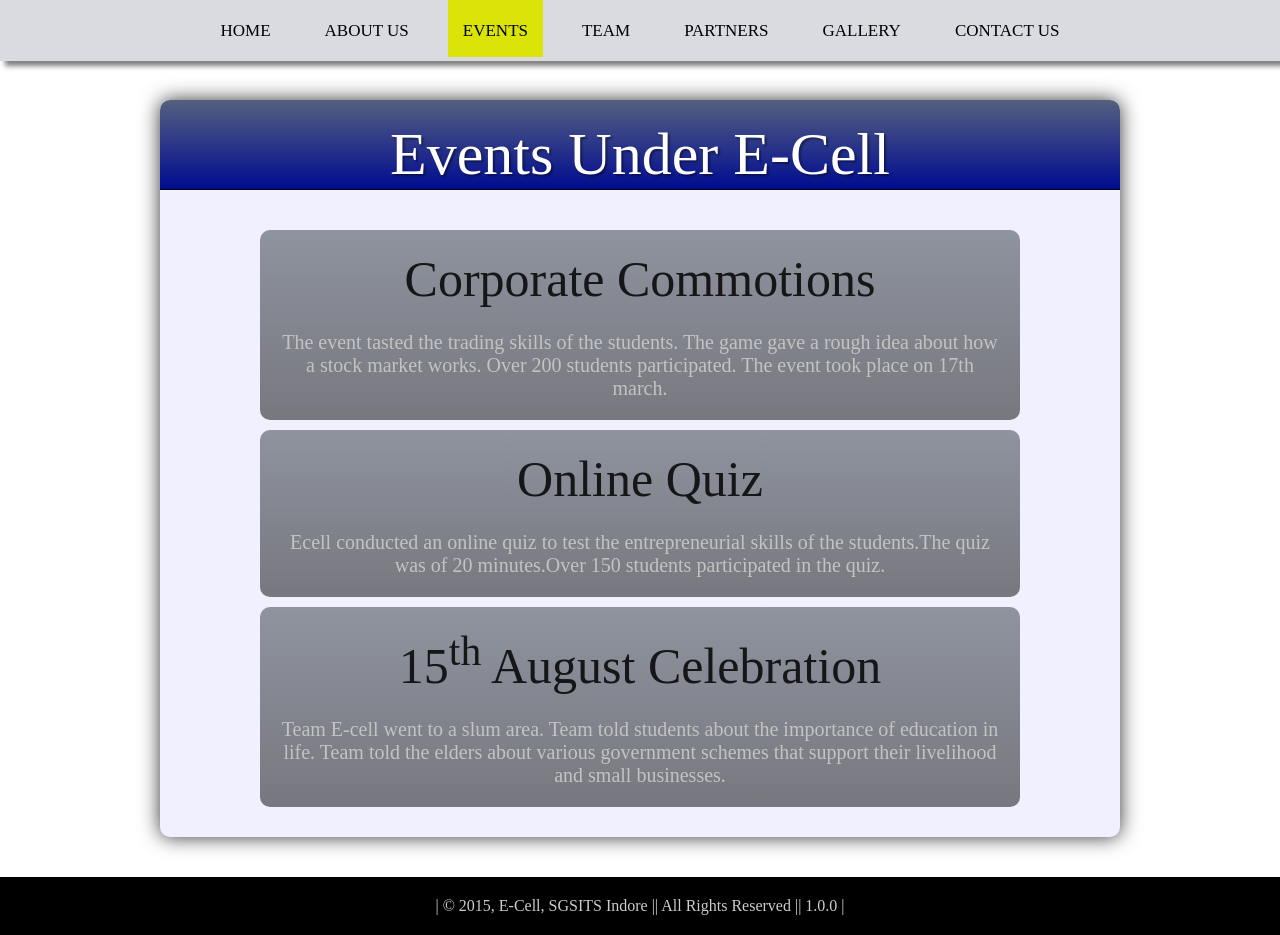
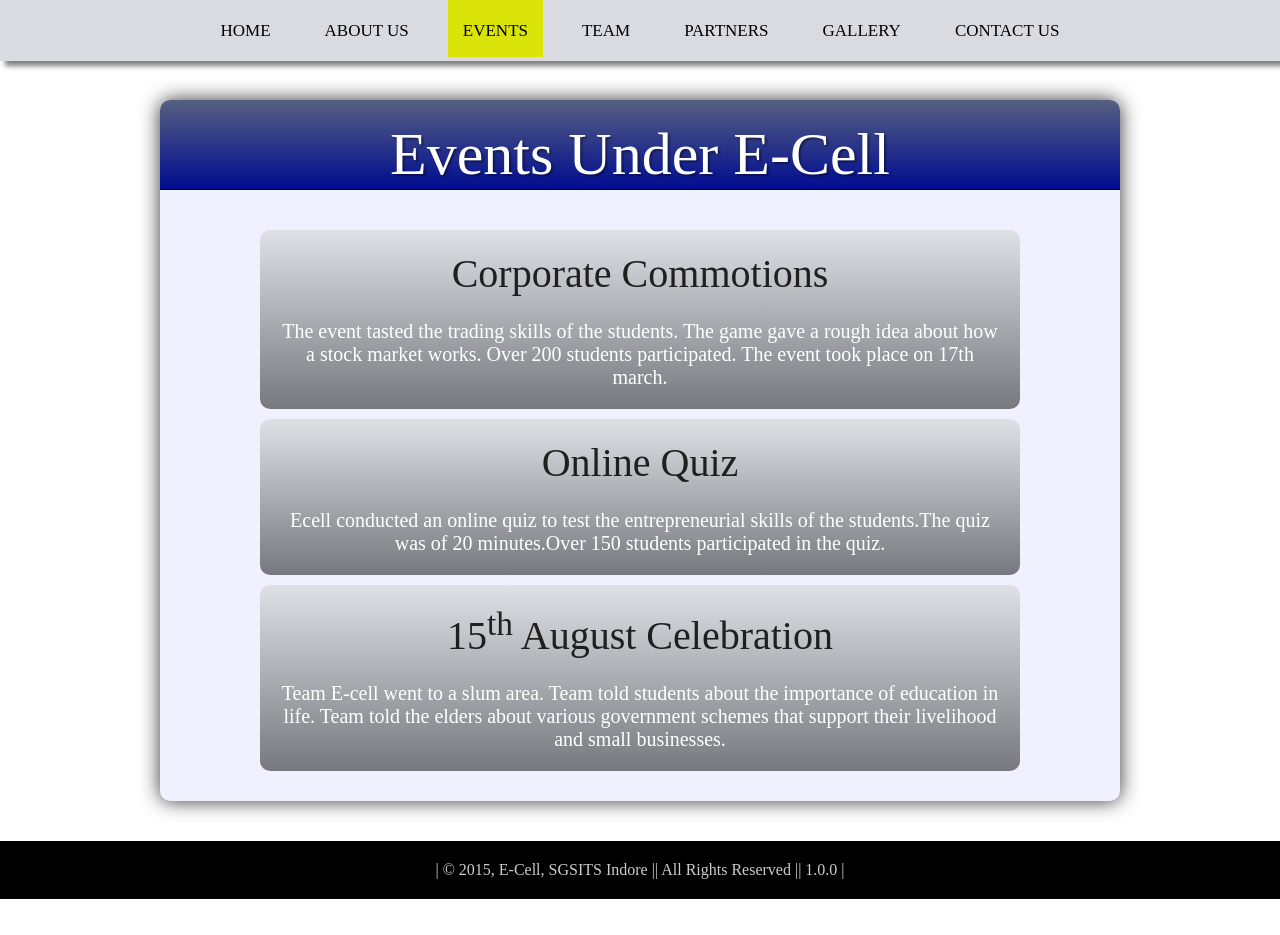
Before and after one commit to arpitparmar5739/E-Cell, a plain HTML site: page Pages/Events.html in a window 1280 px wide. After the commit the page ends 899 px from the top, so only its background shows below. Drawn offline with Linux system fonts and the light colour scheme; files whose address does not match are found by name.

Commit message:
Tweaked colors in Events.html

```diff
--- a/Pages/Events.html
+++ b/Pages/Events.html
@@ -25,18 +25,18 @@
 
             <p id="pageheader">Events Under E-Cell</p>
 
-            <div style="color:rgb(195, 195, 195);" >
-                <p style="font-size:20px;background:linear-gradient(rgba(66, 75, 82, 0.56),rgba(0,0,0,.5)); width:75%;margin:auto;border-radius:10px;padding:20px;margin-bottom:10px;">
-                    <span style="font-size:50px;color:rgba(0, 0, 0, 0.84);">Corporate Commotions</span><br /><br />
+            <div style="color:rgb(255, 255, 255);" >
+                <p style="font-size:20px;background:linear-gradient(rgba(211, 211, 211, 0.56),rgba(0,0,0,.5)); width:75%;margin:auto;border-radius:10px;padding:20px;margin-bottom:10px;">
+                    <span style="font-size:40px;color:rgba(0, 0, 0, 0.84);">Corporate Commotions</span><br /><br />
                     The event tasted the trading skills of the students. The game gave a rough idea about how a stock market works.
                     Over 200 students participated. The event took place on 17th march.
                 </p>
-                <p style="font-size:20px;background:linear-gradient(rgba(66, 75, 82, 0.56),rgba(0,0,0,.5)); width:75%;margin:auto;border-radius:10px;padding:20px;margin-bottom:10px;">
-                    <span style="font-size:50px;color:rgba(0, 0, 0, 0.84);">Online Quiz</span><br /><br />
+                <p style="font-size:20px;background:linear-gradient(rgba(211, 211, 211, 0.56),rgba(0,0,0,.5)); width:75%;margin:auto;border-radius:10px;padding:20px;margin-bottom:10px;">
+                    <span style="font-size:40px;color:rgba(0, 0, 0, 0.84);">Online Quiz</span><br /><br />
                     Ecell conducted an online quiz to test the entrepreneurial skills of the students.The quiz was of 20 minutes.Over 150 students participated in the quiz.
                 </p>
-                <p style="font-size:20px;background:linear-gradient(rgba(66, 75, 82, 0.56),rgba(0,0,0,.5)); width:75%;margin:auto;border-radius:10px;padding:20px;margin-bottom:10px;">
-                    <span style="font-size:50px;color:rgba(0, 0, 0, 0.84);">15<sup>th</sup> August Celebration</span><br /><br />
+                <p style="font-size:20px;background:linear-gradient(rgba(211, 211, 211, 0.56),rgba(0,0,0,.5)); width:75%;margin:auto;border-radius:10px;padding:20px;margin-bottom:10px;">
+                    <span style="font-size:40px;color:rgba(0, 0, 0, 0.84);">15<sup>th</sup> August Celebration</span><br /><br />
                     Team E-cell went to a slum area. Team told students about the importance of education in life. Team told the elders about various government schemes that support their livelihood and small businesses.
                 </p>
             </div>
```
